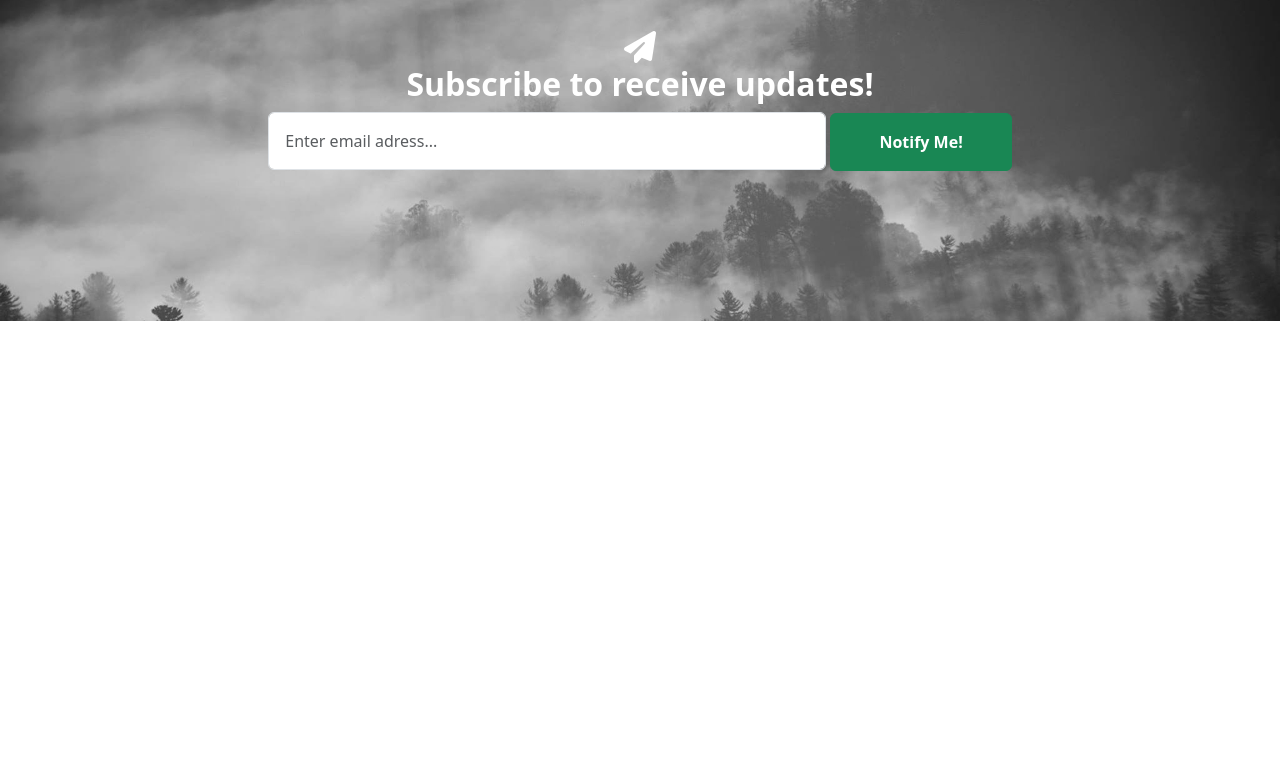
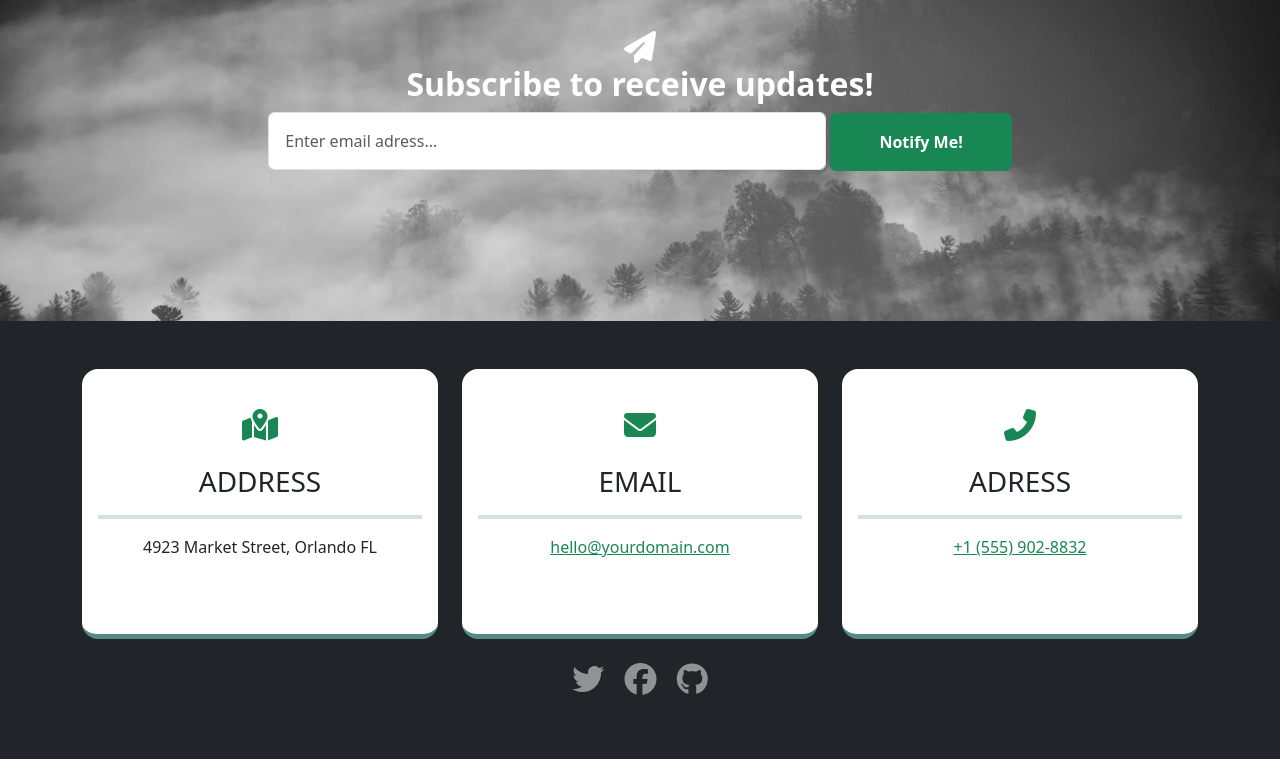
Before and after one commit to ParvinAlasgar/Grayscale-LandingPage, a plain HTML site: page public/index.html in a window 1280 px wide. Shown: the part 2849-3608 px from the top of the page. Before the commit the page ends 3170 px from the top, so only its background shows below. Drawn offline with Linux system fonts and the light colour scheme.

Commit message:
add: added contact section.

```diff
--- a/public/index.html
+++ b/public/index.html
@@ -168,6 +168,65 @@
         </div>
       </section>
       <!-- End Subscribe -->
+
+      <!-- Contact -->
+      <section id="contact" class="bg-dark py-5 text-center">
+        <div class="container">
+          <div class="row justify-content-center">
+            <div class="col-lg-4 col-12">
+              <div class="wrapper p-3 rounded-4 bg-white mb-2">
+                <i
+                  class="fa-solid fa-map-location-dot fa-2x p-4 text-success"
+                ></i>
+                <h3>ADDRESS</h3>
+                <hr />
+                <p>4923 Market Street, Orlando FL</p>
+              </div>
+            </div>
+            <div class="col-lg-4 col-12">
+              <div class="wrapper p-3 rounded-4 bg-white mb-2">
+                <i class="fa-solid fa-envelope fa-2x p-4 text-success"></i>
+                <h3>EMAIL</h3>
+                <hr />
+                <a class="text-success" href="mailto:hello@yourdomain.com"
+                  >hello@yourdomain.com</a
+                >
+              </div>
+            </div>
+            <div class="col-lg-4 col-12">
+              <div class="wrapper p-3 rounded-4 bg-white mb-2">
+                <i class="fa-solid fa-phone-flip fa-2x p-4 text-success"></i>
+                <h3>ADRESS</h3>
+                <hr />
+                <a class="text-success" href="tel:+1 (555) 902-8832"
+                  >+1 (555) 902-8832
+                </a>
+              </div>
+            </div>
+          </div>
+          <div class="social-links text-center my-2">
+            <a href="#"
+              ><i
+                class="fa-brands fa-twitter fa-2x text-white-50 p-2 rounded-5 link-light"
+                aria-hidden="true"
+              ></i
+            ></a>
+            <a href="#"
+              ><i
+                class="fa-brands fa-facebook fa-2x text-white-50 p-2 rounded-5 link-light"
+                aria-hidden="true"
+              ></i
+            ></a>
+            <a href="#"
+              ><i
+                class="fa-brands fa-github fa-2x text-white-50 p-2 rounded-5 link-light"
+                aria-hidden="true"
+              ></i
+            ></a>
+          </div>
+        </div>
+      </section>
+      <!-- End Contact -->
     </main>
     <!-- End Main -->
 
--- a/src/assets/sass/_main.scss
+++ b/src/assets/sass/_main.scss
@@ -44,5 +44,25 @@ main {
     padding: 150px 0;
   }
   // End Subscribe
+
+  // Contact
+  #contact {
+    .wrapper {
+      height: 270px;
+      border-bottom: 5px solid $color_main;
+      hr {
+        background-color: $color_main !important;
+        padding: 2px;
+        border: none;
+      }
+      &:hover {
+        i {
+          transition: transform 0.7s ease-in-out;
+          transform: rotate(360deg);
+        }
+      }
+    }
+  }
+  // End Contact
 }
 // End Main
```
Also changed, not shown: src/assets/sass/style.css, 1 other file.
